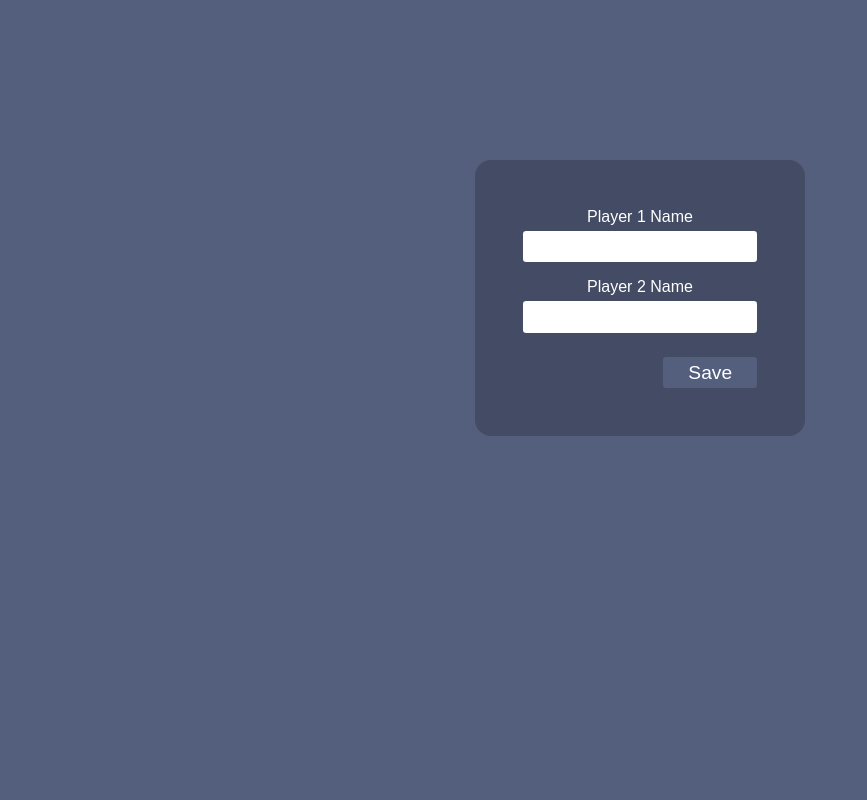
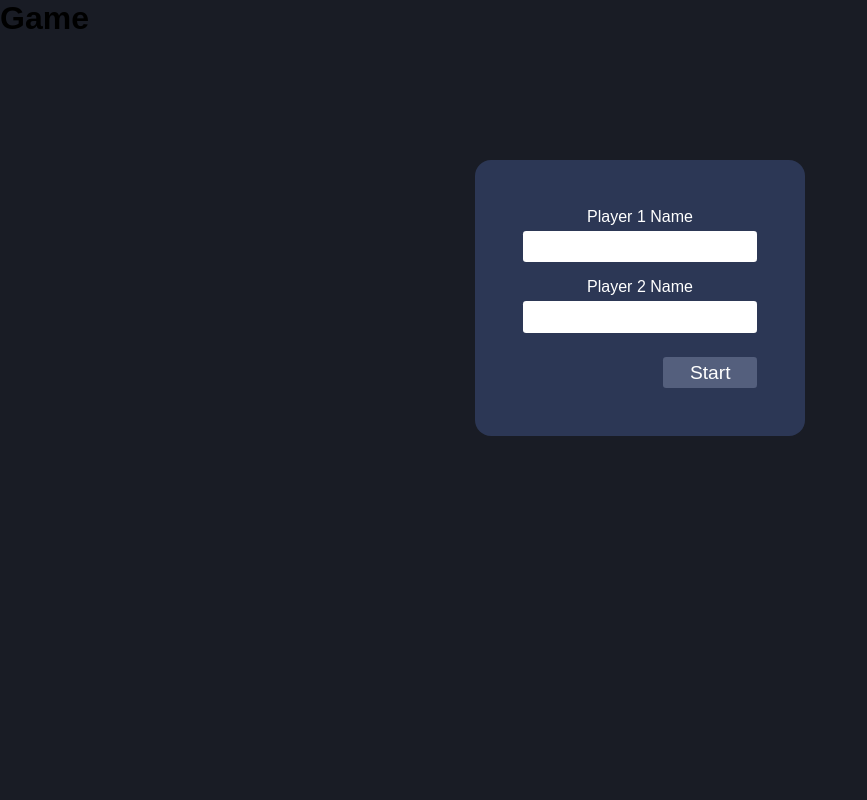
Before and after one commit to oley-projects/tic-tac-toe, a React (Create React App) app: page / in a window 1280 px wide. Shown: the top 800 px of the page, without its empty margins (0-867 px from the left). Built offline with nearby package versions, Linux system fonts and the light colour scheme.

Commit message:
modal function

```diff
--- a/src/components/Game.js
+++ b/src/components/Game.js
@@ -1,8 +1,15 @@
+// State
+import { useState } from "react";
+// Components
+import Modal from "../components/Modal";
+// Styles
 import styled from "styled-components";
 
 const Game = () => {
+  const [hiddenModal, setHiddenModal] = useState(false);
   return(
     <StyledGame>
+      {!hiddenModal && <Modal hiddenModal={hiddenModal} setHiddenModal={setHiddenModal} />}
       <h1>Game</h1>
     </StyledGame>
   );
--- a/src/components/Modal.js
+++ b/src/components/Modal.js
@@ -1,14 +1,18 @@
+// Styles
 import styled from "styled-components";
 
-const Modal = () => {
+const Modal = ({ hiddenModal, setHiddenModal }) => {
+  const playerNamesSaveHandler = () => {
+    setHiddenModal(!hiddenModal);
+  }
   return (
     <StyledOverlayModal>
       <StyledModal>
         <label htmlFor="player1">Player 1 Name</label>
-        <input type="text" id="player1" minlength="3" maxlength="20" />
+        <input type="text" id="player1" minLength="3" maxLength="20" />
         <label htmlFor="player2">Player 2 Name</label>
-        <input type="text" id="player2" minlength="3" maxlength="20" />
-        <button>Save</button>
+        <input type="text" id="player2" minLength="3" maxLength="20" />
+        <button onClick={playerNamesSaveHandler}>Start</button>
       </StyledModal>
     </StyledOverlayModal>
   );
@@ -17,13 +21,16 @@ const Modal = () => {
 const StyledOverlayModal = styled.div`
   width: 100%;
   height: 100vh;
+  position: fixed;
+  background-color: rgba(0, 0, 0, 0.7);
+  overflow: hidden;
 `;
 const StyledModal = styled.div`
   margin: 10rem auto;
   width: 330px;
   display: flex;
   flex-direction: column;
-  background-color: rgba(0, 0, 0, 0.2);
+  background-color: rgb(44, 55, 85);
   padding: 3rem;
   border-radius: 1rem;
   label {
--- a/src/pages/Home.js
+++ b/src/pages/Home.js
@@ -1,13 +1,12 @@
 // Styles
 import styled from "styled-components";
 // Components
-import Modal from "../components/Modal";
 import Game from "../components/Game";
 
 const Home = () => {
+
   return (
     <StyledHome>
-      <Modal />
       <Game />
     </StyledHome>
   );
```
